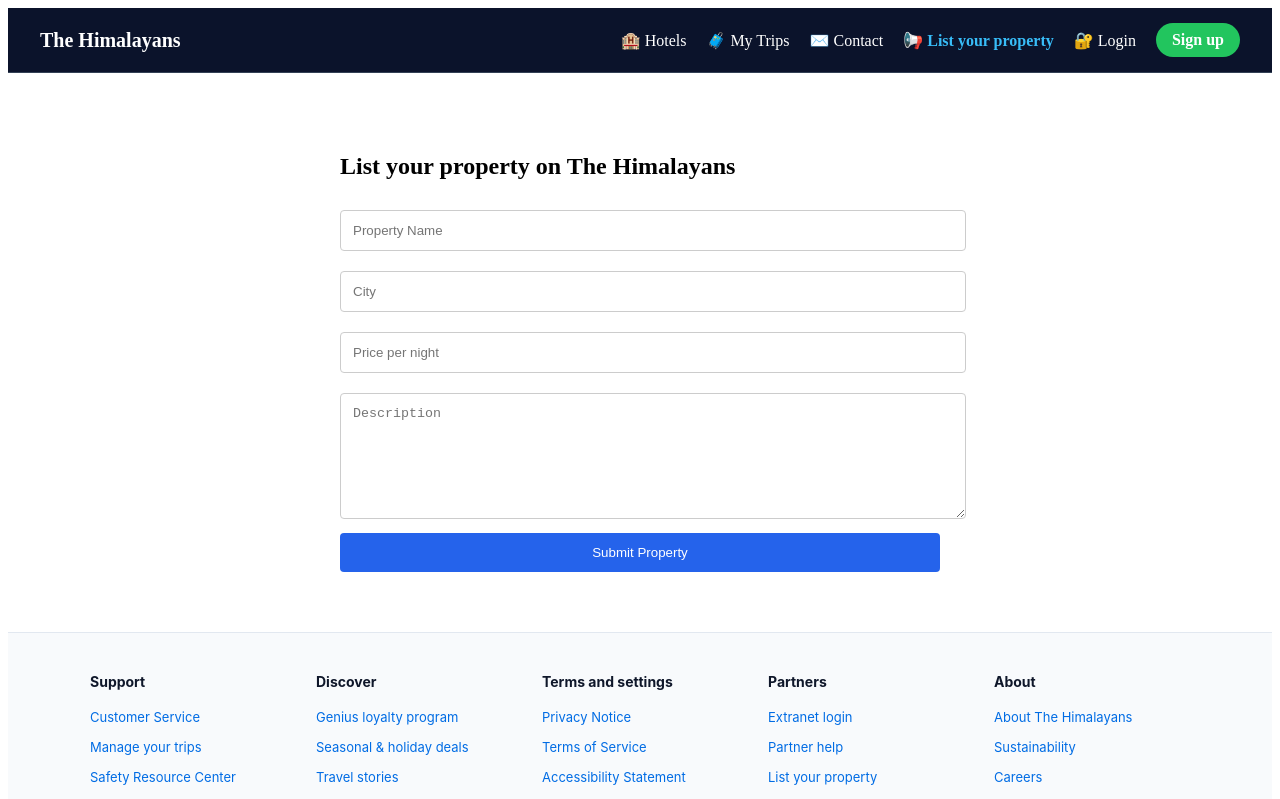
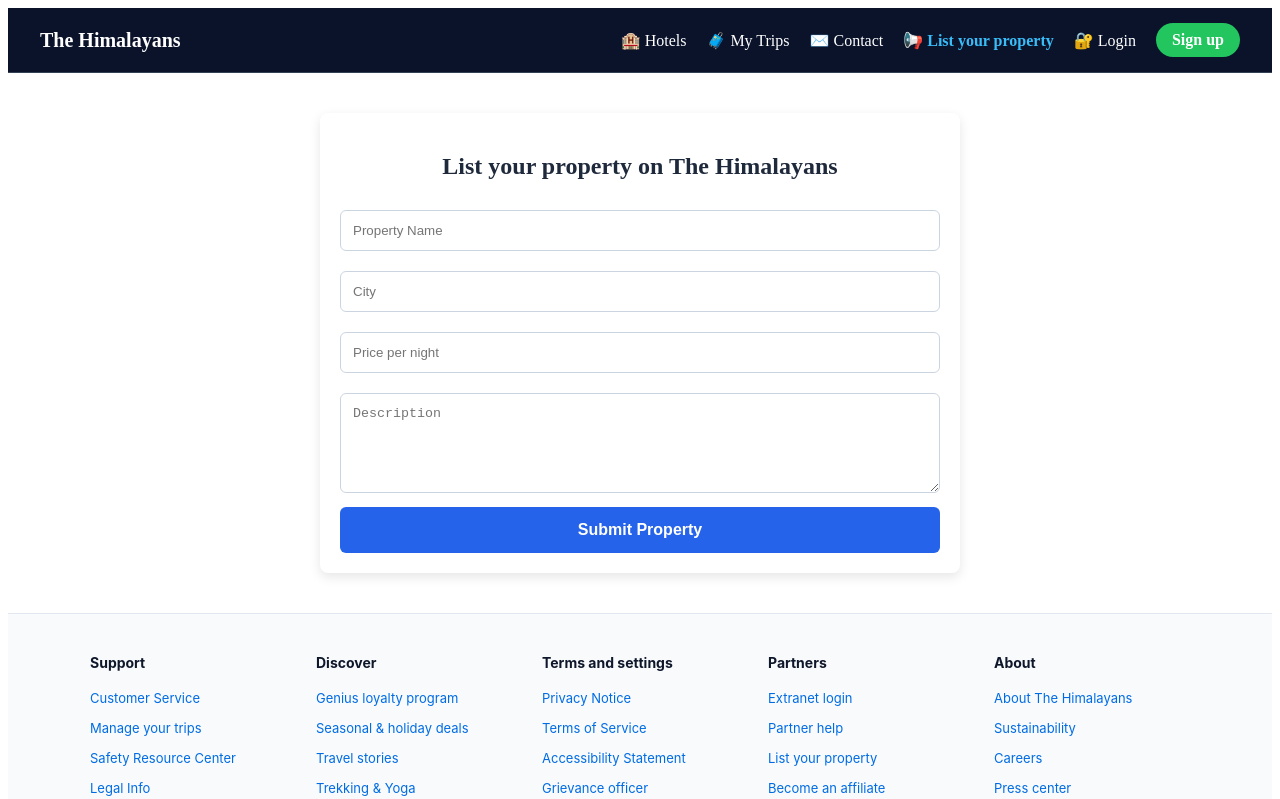
Before and after one commit to pamnautiyal-cpu/himstay, a React (Vite) app in the folder frontend/: page /list-property in a window 1280 px wide. Shown: the top 799 px of the page. Built offline with nearby package versions, Linux system fonts and the light colour scheme; no server answers.

Commit message:
Update pages and fix routing logic

```diff
--- a/frontend/src/pages/Contact.jsx
+++ b/frontend/src/pages/Contact.jsx
@@ -1,214 +1,35 @@
-import React, { useState } from "react";
-import axios from "axios";
-import { useNavigate } from "react-router-dom";
-
-const BACKEND_URL = import.meta.env.VITE_BACKEND_URL || "https://himstay.onrender.com";
+import React from "react";
 
 export default function Contact() {
-  const navigate = useNavigate();
-  const [loading, setLoading] = useState(false);
-  const [success, setSuccess] = useState(false);
+  return (
+    <div style={{ maxWidth: "600px", margin: "50px auto", padding: "40px", textAlign: "center", background: "#f8fafc", borderRadius: "12px", border: "1px solid #e2e8f0" }}>
+      <h1 style={{ color: "#0b132b", marginBottom: "20px" }}>Contact Us</h1>
+      <p style={{ color: "#475569", marginBottom: "30px" }}>
+        Have questions about your booking or want to partner with us? Reach out to our team.
+      </p>
 
-  // फॉर्म डेटा की स्टेट स्ट्रक्चर
-  const [formData, setFormData] = useState({
-    name: "",
-    city: "Uttarkashi", // डिफ़ॉल्ट सिलेक्शन
-    location: "",
-    price: "",
-    rating: "4.5", // नई प्रॉपर्टी के लिए डिफ़ॉल्ट रेटिंग
-    reviews: "1",   // डिफ़ॉल्ट रिव्यू काउंट
-    phone: "",
-    image: "",
-    roomType: "Deluxe Comfort Room",
-    guests: "2",
-    view: "Mountain View"
-  });
-
-  const handleChange = (e) => {
-    const { name, value } = e.target;
-    setFormData((prev) => ({
-      ...prev,
-      [name]: value
-    }));
-  };
-
-  const handleSubmit = (e) => {
-    e.preventDefault();
-    setLoading(true);
-
-    const finalData = {
-      ...formData,
-      price: Number(formData.price) || 1200
-    };
-
-    // डेटाबेस एपीआई पोस्ट रिक्वेस्ट
-    axios
-      .post(`${BACKEND_URL}/api/hotels`, finalData)
-      .then((res) => {
-        setSuccess(true);
-        setLoading(false);
-        setTimeout(() => {
-          navigate("/hotels");
-        }, 3000);
-      })
-      .catch((err) => {
-        console.error("Error onboarding property:", err);
-        alert("Server error. Please try again or verify your backend deployment.");
-        setLoading(false);
-      });
-  };
-
-  return (
-    <div style={{ background: "#f8fafc", minHeight: "100vh", padding: "50px 20px", fontFamily: "BlinkMacSystemFont, -apple-system, Roboto, sans-serif" }}>
-      <div style={{ maxWidth: "700px", margin: "0 auto", background: "#fff", padding: "40px", borderRadius: "16px", boxShadow: "0 10px 30px rgba(0,0,0,0.05)", border: "1px solid #e2e8f0" }}>
-
-        {/* HEADER BLOCK */}
-        <div style={{ textAlign: "center", marginBottom: "35px" }}>
-          <span style={{ fontSize: "40px" }}>🏔️🤝</span>
-          <h1 style={{ fontSize: "28px", fontWeight: "800", color: "#0f172a", margin: "10px 0 6px 0" }}>List Your Property on The Himalayans</h1>
-          <p style={{ color: "#64748b", margin: 0, fontSize: "15px", lineHeight: "1.5" }}>
-            Join Uttarakhand's premier premium hotel network. Fill in the details below to start earning commission-free bookings instantly.
-          </p>
-        </div>
-
-        {/* SUCCESS MESSAGE BANNER */}
-        {success ? (
-          <div style={{ background: "#f0fdf4", border: "1px solid #bbf7d0", color: "#16a34a", padding: "20px", borderRadius: "12px", textAlign: "center", fontWeight: "700", marginBottom: "20px" }}>
-            🎉 Celebration! Your property has been successfully onboarded into our database. Redirecting you to the active listings to view your live setup...
-          </div>
-        ) : (
-          <form onSubmit={handleSubmit} style={{ display: "flex", flexDirection: "column", gap: "20px" }}>
-
-            {/* SECTION 1: BASIC INFO */}
-            <div>
-              <h3 style={sectionTitleStyle}>1. Property Basics</h3>
-              <div style={{ display: "grid", gridTemplateColumns: "1fr 1fr", gap: "15px" }} className="form-grid">
-                <div>
-                  <label style={labelStyle}>Hotel / Homestay Name *</label>
-                  <input type="text" name="name" required value={formData.name} onChange={handleChange} placeholder="e.g. Ganga View Resort" style={inputStyle} />
-                </div>
-                <div>
-                  <label style={labelStyle}>Select Region / City *</label>
-                  <select name="city" value={formData.city} onChange={handleChange} style={inputStyle}>
-                    <option value="Uttarkashi">Uttarkashi (Matli/Athali)</option>
-                    <option value="Rishikesh">Rishikesh</option>
-                    <option value="Mussoorie">Mussoorie</option>
-                    <option value="Dehradun">Dehradun</option>
-                    <option value="Nainital">Nainital</option>
-                    <option value="Char Dham">Char Dham Route</option>
-                  </select>
-                </div>
-              </div>
-            </div>
-
-            {/* SECTION 2: LOCATION & CONTACT */}
-            <div>
-              <h3 style={sectionTitleStyle}>2. Location & Contact Security</h3>
-              <div style={{ display: "flex", flexDirection: "column", gap: "15px" }}>
-                <div>
-                  <label style={labelStyle}>Complete Official Address *</label>
-                  <input type="text" name="location" required value={formData.location} onChange={handleChange} placeholder="e.g. Near ITBP Road, Matli, Uttarakhand 249193" style={inputStyle} />
-                </div>
-                <div>
-                  <label style={labelStyle}>Owner Official Contact Number (Hidden from Users for Earning Safety) *</label>
-                  <input type="tel" name="phone" required value={formData.phone} onChange={handleChange} placeholder="e.g. 094101XXXXX" style={inputStyle} />
-                </div>
-              </div>
-            </div>
-
-            {/* SECTION 3: RATES & SPECS */}
-            <div>
-              <h3 style={sectionTitleStyle}>3. Pricing & Configurations</h3>
-              <div style={{ display: "grid", gridTemplateColumns: "1fr 1fr", gap: "15px" }} className="form-grid">
-                <div>
-                  <label style={labelStyle}>Price per Night (INR ₹) *</label>
-                  <input type="number" name="price" required value={formData.price} onChange={handleChange} placeholder="e.g. 2500" style={inputStyle} />
-                </div>
-                <div>
-                  <label style={labelStyle}>Room Type Category</label>
-                  <input type="text" name="roomType" value={formData.roomType} onChange={handleChange} placeholder="e.g. Premium Family Suite" style={inputStyle} />
-                </div>
-                <div>
-                  <label style={labelStyle}>Max Guest Capacity</label>
-                  <input type="number" name="guests" value={formData.guests} onChange={handleChange} style={inputStyle} />
-                </div>
-                <div>
-                  <label style={labelStyle}>Scenic Balcony View Type</label>
-                  <input type="text" name="view" value={formData.view} onChange={handleChange} placeholder="e.g. River Stream View" style={inputStyle} />
-                </div>
-              </div>
-            </div>
-
-            {/* SECTION 4: MEDIA LINKS */}
-            <div>
-              <h3 style={sectionTitleStyle}>4. Media Showcase</h3>
-              <div>
-                <label style={labelStyle}>Property Image URL (Unsplash or Direct Web Link)</label>
-                <input type="url" name="image" value={formData.image} onChange={handleChange} placeholder="https://images.unsplash.com/photo-..." style={inputStyle} />
-                <span style={{ fontSize: "12px", color: "#64748b", marginTop: "4px", display: "block" }}>Leave empty to automatically assign a beautiful mountain mockup image.</span>
-              </div>
-            </div>
-
-            {/* SUBMIT BUTTON */}
-            <button
-              type="submit"
-              disabled={loading}
-              style={{
-                background: "#006ce4",
-                color: "#fff",
-                border: "none",
-                padding: "16px",
-                borderRadius: "8px",
-                fontSize: "16px",
-                fontWeight: "700",
-                cursor: "pointer",
-                marginTop: "10px",
-                boxShadow: "0 4px 14px rgba(0,108,228,0.3)",
-                transition: "background 0.1s"
-              }}
-            >
-              {loading ? "Registering Property Securely..." : "⚡ Complete Free Listing"}
-            </button>
-
-          </form>
-        )}
+      <div style={{ display: "flex", flexDirection: "column", gap: "15px", textAlign: "left", background: "#fff", padding: "25px", borderRadius: "8px", boxShadow: "0 2px 8px rgba(0,0,0,0.05)" }}>
+        <p><strong>📍 Address:</strong> Main Market Road, Uttarkashi, Uttarakhand, 249193</p>
+        <p><strong>📞 Phone:</strong> +91 94101 XXXXX</p>
+        <p><strong>✉️ Email:</strong> support@thehimalayans.com</p>
+        <p><strong>⏰ Working Hours:</strong> 9:00 AM - 7:00 PM</p>
       </div>
 
-      <style>{`
-        @media (max-width: 550px) {
-          .form-grid { grid-template-columns: 1fr !important; }
-        }
-      `}</style>
+      <div style={{ marginTop: "30px" }}>
+        <button onClick={() => window.location.href='mailto:support@thehimalayans.com'} style={btnStyle}>
+          Send us an Email
+        </button>
+      </div>
     </div>
   );
 }
 
-const sectionTitleStyle = {
-  fontSize: "16px",
-  fontWeight: "700",
-  color: "#0f172a",
-  borderBottom: "2px solid #f1f5f9",
-  paddingBottom: "8px",
-  marginBottom: "15px",
-  marginTop: "10px"
+const btnStyle = {
+  background: "#0b132b",
+  color: "#fff",
+  padding: "12px 25px",
+  border: "none",
+  borderRadius: "6px",
+  cursor: "pointer",
+  fontSize: "16px"
 };
-
-const labelStyle = {
-  display: "block",
-  fontSize: "13px",
-  fontWeight: "600",
-  color: "#334155",
-  marginBottom: "6px"
-};
-
-const inputStyle = {
-  width: "100%",
-  padding: "12px 14px",
-  borderRadius: "8px",
-  border: "1px solid #cbd5e1",
-  fontSize: "14px",
-  color: "#0f172a",
-  outline: "none",
-  background: "#fdfdfd",
-  boxShadow: "inset 0 1px 2px rgba(0,0,0,0.02)" // 🛠️ यहाँ 'box some' को 'boxShadow' में सही फिक्स कर दिया गया है
-};
--- a/frontend/src/pages/ListProperty.jsx
+++ b/frontend/src/pages/ListProperty.jsx
@@ -1,26 +1,70 @@
 import React, { useState } from "react";
 
 export default function ListProperty() {
-  const [formData, setFormData] = useState({ name: "", city: "", price: "" });
+  // State management for form
+  const [formData, setFormData] = useState({
+    name: "",
+    city: "",
+    price: "",
+    description: ""
+  });
+
+  const handleChange = (e) => {
+    const { name, value } = e.target;
+    setFormData((prev) => ({ ...prev, [name]: value }));
+  };
 
   const handleSubmit = (e) => {
     e.preventDefault();
-    alert("Property submitted successfully!");
+    console.log("Form Data Submitted:", formData);
+    alert("Property '" + formData.name + "' submitted successfully!");
   };
 
   return (
-    <div style={{ maxWidth: "600px", margin: "40px auto", padding: "20px" }}>
-      <h2>List your property on The Himalayans</h2>
+    <div style={{ maxWidth: "600px", margin: "40px auto", padding: "20px", background: "#fff", borderRadius: "8px", boxShadow: "0 4px 12px rgba(0,0,0,0.1)" }}>
+      <h2 style={{ textAlign: "center", color: "#1e293b" }}>List your property on The Himalayans</h2>
       <form onSubmit={handleSubmit}>
-        <input type="text" placeholder="Property Name" required style={inputStyle} />
-        <input type="text" placeholder="City" required style={inputStyle} />
-        <input type="number" placeholder="Price per night" required style={inputStyle} />
-        <textarea placeholder="Description" style={{...inputStyle, height: "100px"}}></textarea>
+        <input
+          type="text" name="name" placeholder="Property Name" required
+          value={formData.name} onChange={handleChange} style={inputStyle}
+        />
+        <input
+          type="text" name="city" placeholder="City" required
+          value={formData.city} onChange={handleChange} style={inputStyle}
+        />
+        <input
+          type="number" name="price" placeholder="Price per night" required
+          value={formData.price} onChange={handleChange} style={inputStyle}
+        />
+        <textarea
+          name="description" placeholder="Description"
+          value={formData.description} onChange={handleChange}
+          style={{...inputStyle, height: "100px"}}
+        ></textarea>
         <button type="submit" style={btnStyle}>Submit Property</button>
       </form>
     </div>
   );
 }
 
-const inputStyle = { width: "100%", padding: "12px", margin: "10px 0", borderRadius: "4px", border: "1px solid #ccc" };
-const btnStyle = { background: "#2563eb", color: "#fff", padding: "12px", border: "none", borderRadius: "4px", cursor: "pointer", width: "100%" };
+// Styling Constants
+const inputStyle = {
+  width: "100%",
+  padding: "12px",
+  margin: "10px 0",
+  borderRadius: "6px",
+  border: "1px solid #cbd5e1",
+  boxSizing: "border-box" // Input border ke bahar na nikle
+};
+
+const btnStyle = {
+  background: "#2563eb",
+  color: "#fff",
+  padding: "14px",
+  border: "none",
+  borderRadius: "6px",
+  cursor: "pointer",
+  width: "100%",
+  fontSize: "16px",
+  fontWeight: "bold"
+};
```
